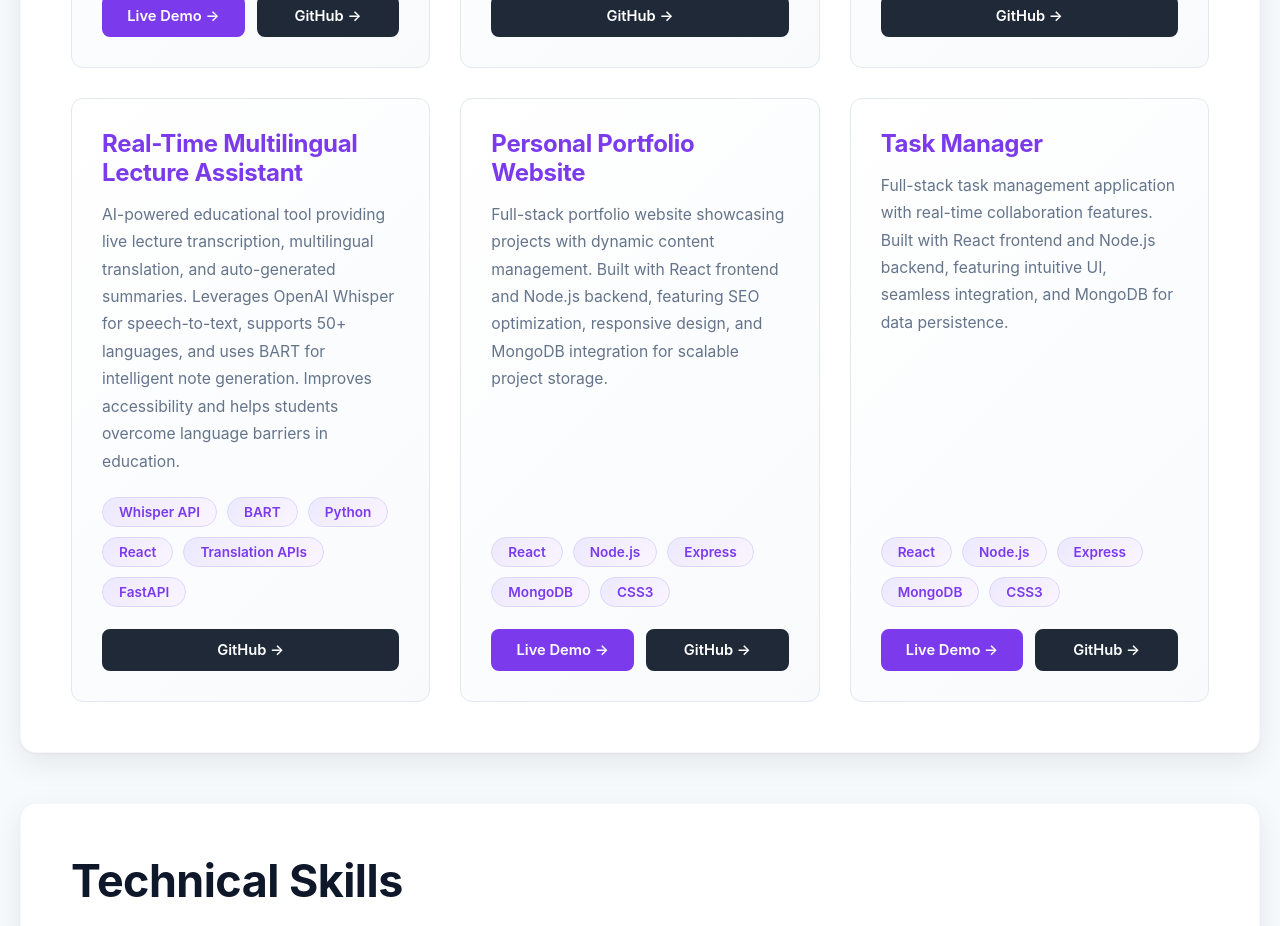
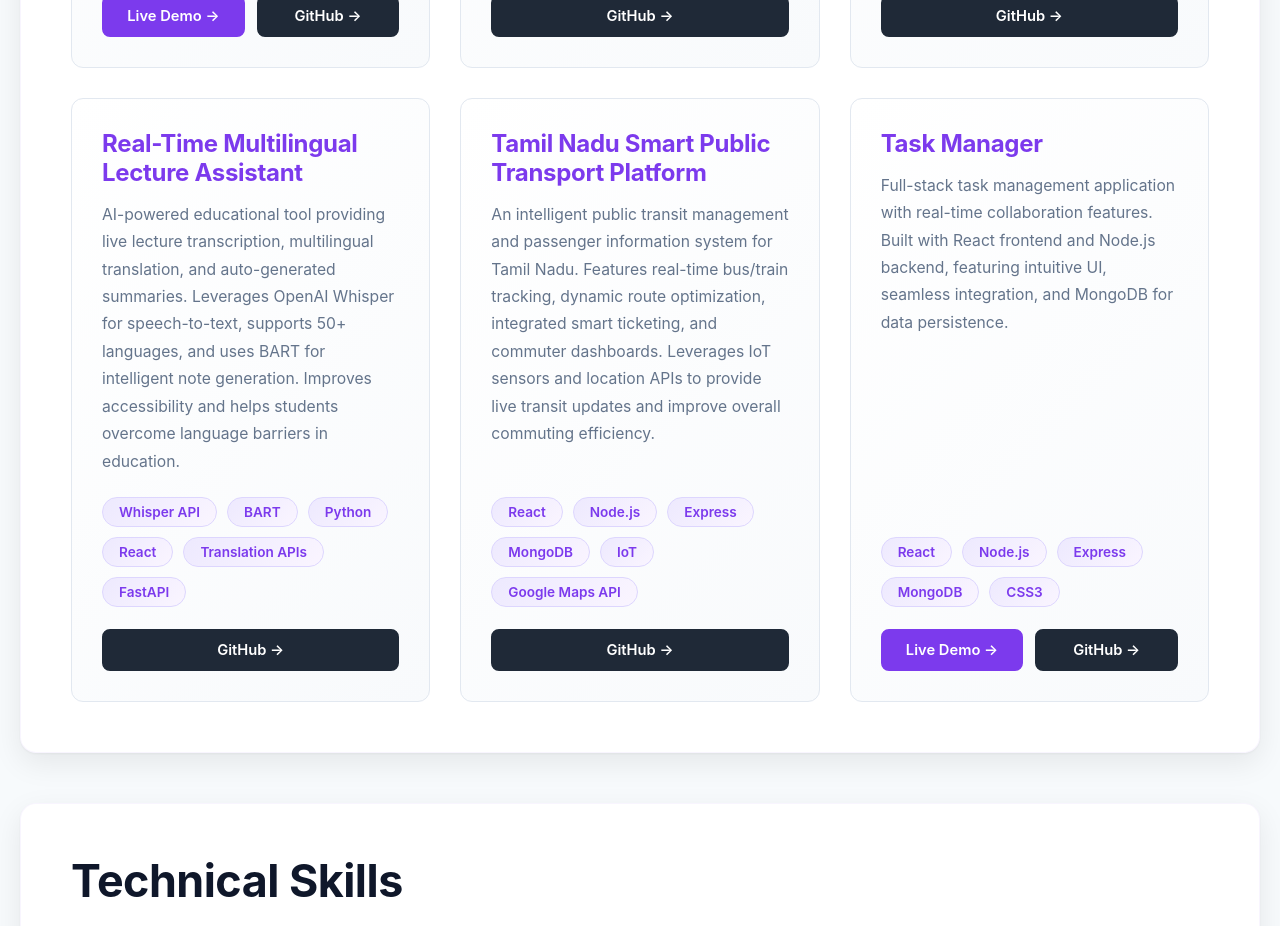
Before and after one commit to HariM917/Portfolio, a React (Create React App) app in the folder frontend/: page / in a window 1280 px wide. Shown: the part 2720-3646 px from the top of the page. Built offline with nearby package versions, Linux system fonts and the light colour scheme; no server answers; the HTML template or start-up script is replaced by a standard one.

Commit message:
Replace Personal Portfolio Website with Tamil Nadu Smart Public Transport Platform

```diff
--- a/frontend/src/App.js
+++ b/frontend/src/App.js
@@ -63,11 +63,10 @@ function App() {
     },
     {
       _id: '5',
-      title: 'Personal Portfolio Website',
-      description: 'Full-stack portfolio website showcasing projects with dynamic content management. Built with React frontend and Node.js backend, featuring SEO optimization, responsive design, and MongoDB integration for scalable project storage.',
-      technologies: ['React', 'Node.js', 'Express', 'MongoDB', 'CSS3'],
-      link: 'https://917portfolio.vercel.app',
-      githubLink: 'https://github.com/HariM917/Portfolio',
+      title: 'Tamil Nadu Smart Public Transport Platform',
+      description: 'An intelligent public transit management and passenger information system for Tamil Nadu. Features real-time bus/train tracking, dynamic route optimization, integrated smart ticketing, and commuter dashboards. Leverages IoT sensors and location APIs to provide live transit updates and improve overall commuting efficiency.',
+      technologies: ['React', 'Node.js', 'Express', 'MongoDB', 'IoT', 'Google Maps API'],
+      githubLink: 'https://github.com/HariM917/Tamil-Nadu-Smart-Public-Transport-Platform',
       featured: false,
     },
     {
```
Also changed, not shown: 1 other file (tests, documents, lock files or other folders).
